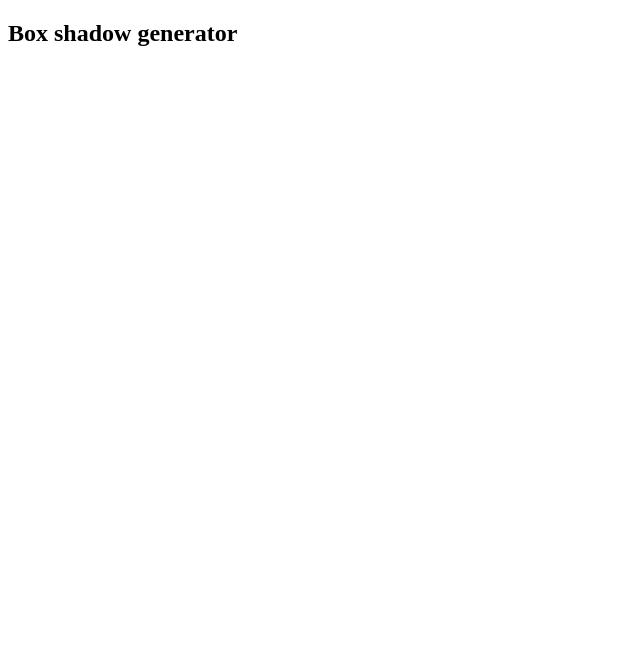
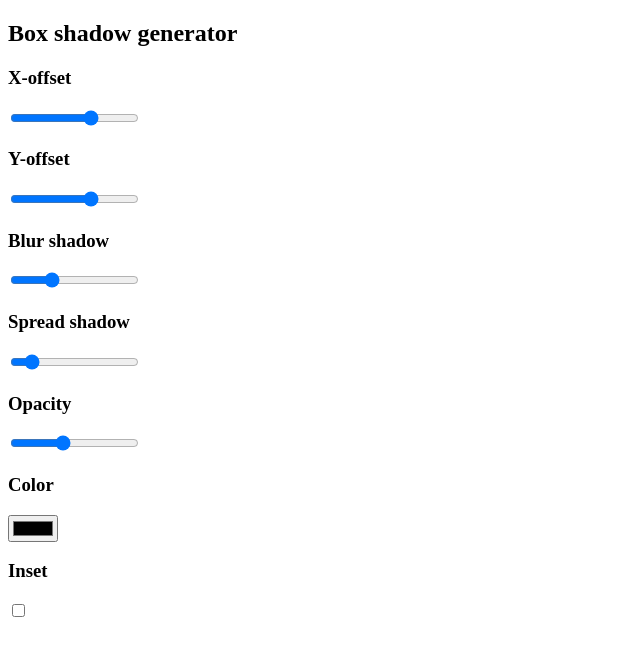
Before and after one commit to Sajid-developer/box-shadow-generator-tool, a plain HTML site: page index.html in a window 1280 px wide. Shown: the whole page, without its empty margins (0-640 px from the left). Drawn offline with Linux system fonts and the light colour scheme.

Commit message:
file modified.

```diff
--- a/index.html
+++ b/index.html
@@ -8,8 +8,44 @@
 <body>
 
     <section class="box-shadow-container">
-        <div class="haeding">
+        <div class="heading">
             <h1>Box shadow generator</h1>
+        </div>
+
+        <div class="shadow-controls">
+            <div class="group">
+                <h3>X-offset</h3>
+                <input type="range" min="-40" max="40" step="1" value="12" class="control" id="x-offset">
+            </div>
+            <div class="group">
+                <h3>Y-offset</h3>
+                <input type="range" min="-40" max="40" step="1" value="12" class="control" id="y-offset">
+            </div>
+            <div class="group">
+                <h3>Blur shadow</h3>
+                <input type="range" min="0" max="40" step="1" value="12" class="control" id="blur-shadow">
+            </div>
+            <div class="group">
+                <h3>Spread shadow</h3>
+                <input type="range" min="0" max="100" step="1" value="12" class="control" id="spread-shadow">
+            </div>
+            <div class="group">
+                <h3>Opacity</h3>
+                <input type="range" min="0" max="1" step="0.1" value="0.4" class="control" id="opacity">
+            </div>
+
+            <div class="container">
+                <div class="group">
+                    <h3>Color</h3>
+                    <input type="color" class="control" id="shadow-color">
+                </div>
+                <div class="group">
+                    <h3>Inset</h3>
+                    <input type="checkbox" class="control" id="inset">
+                </div>
+            </div>
+
+
         </div>
     </section>
 
```
